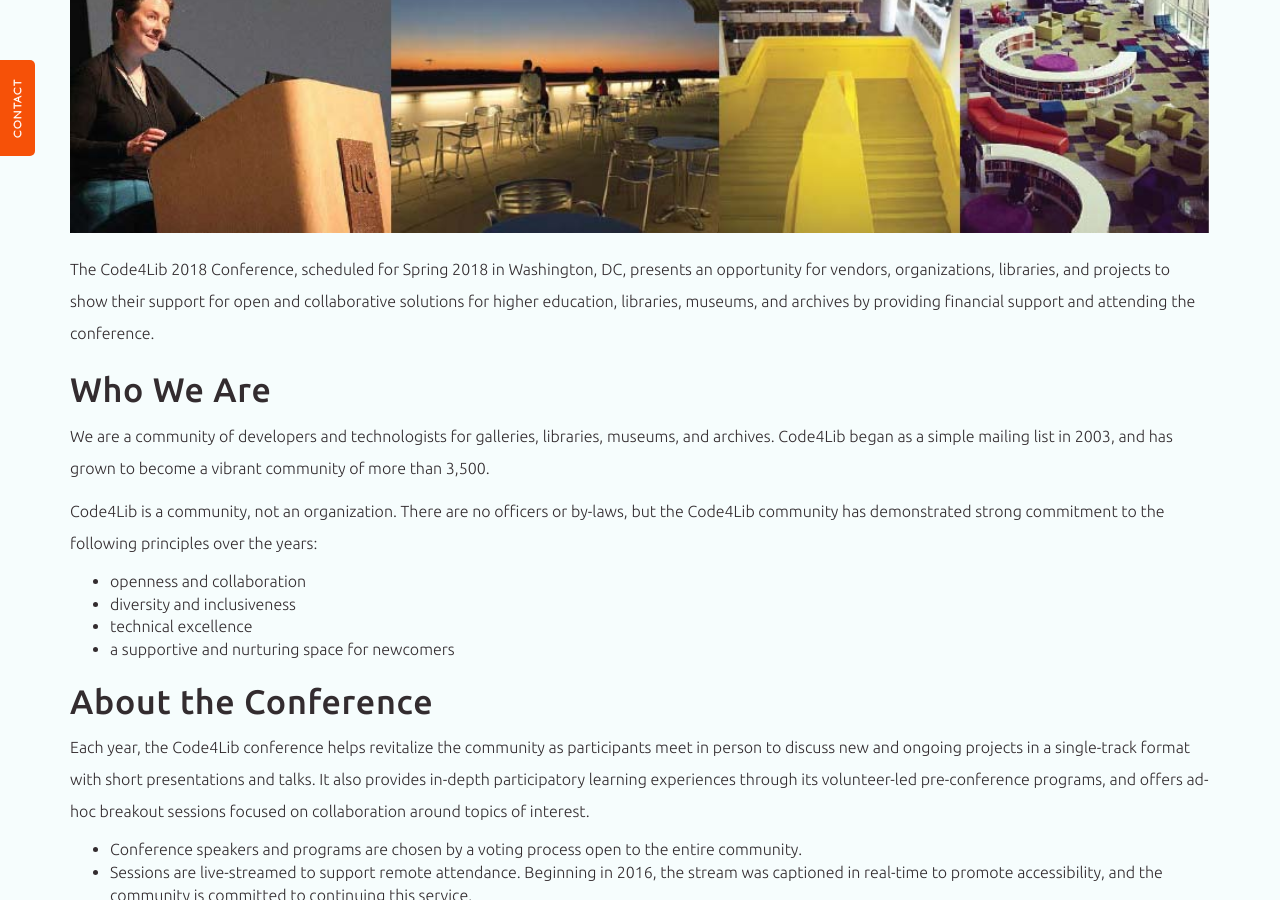
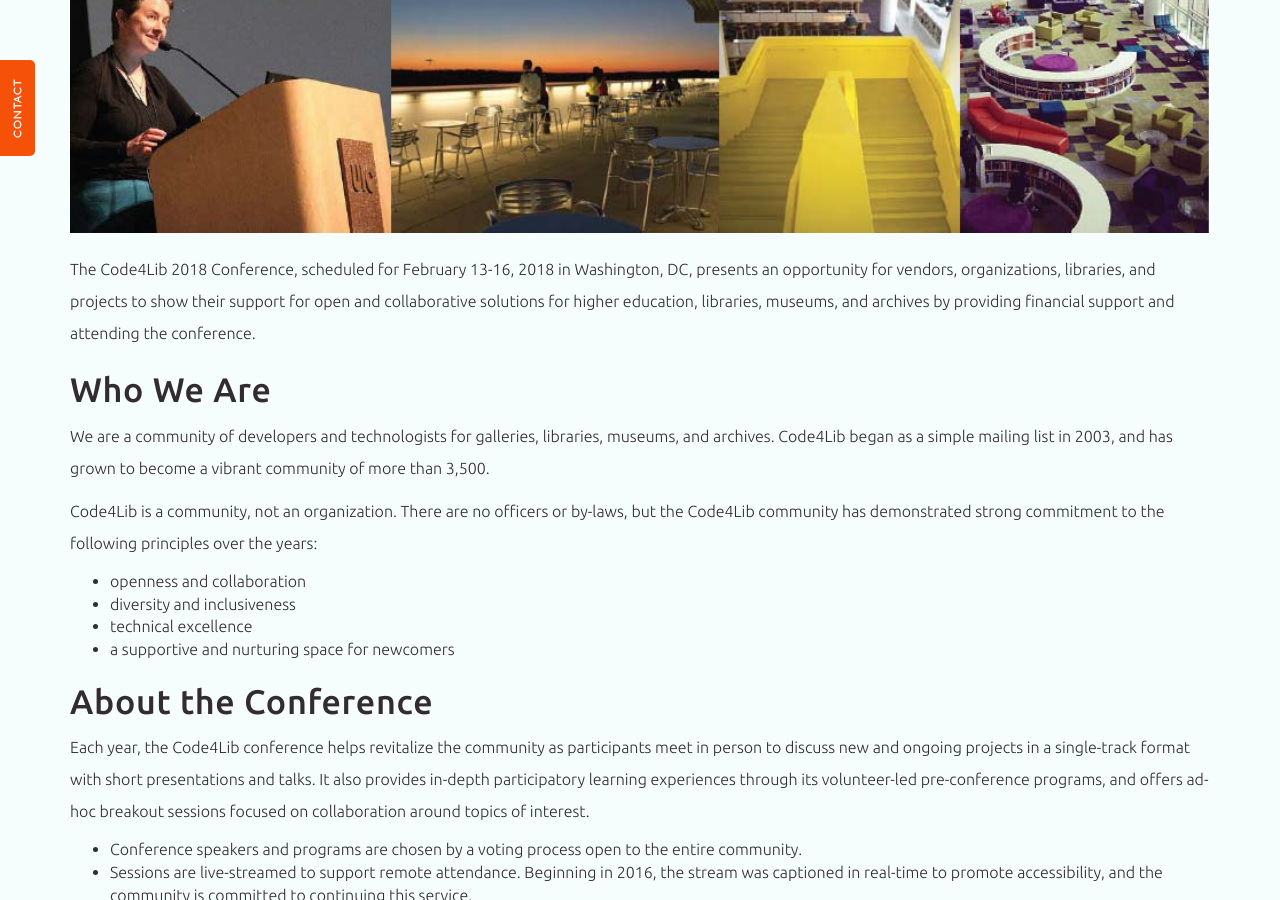
Before and after one commit to code4lib/2018.code4lib.org, a Jekyll site: the page built from prospectus/index.html, in a window 1280 px wide and 900 px high, scrolled down 397 px. Built offline with Jekyll 4.4.1, drawn with Linux system fonts in a browser that asks for light colours; some web fonts are replaced.

Commit message:
Updated prospectus
Updated to reflect accurate numbers of diversity scholarships left and the date of the conference.

```diff
--- a/prospectus/index.html
+++ b/prospectus/index.html
@@ -11,7 +11,7 @@
                 <h1>Code4Lib 2018 Sponsor Prospectus</h1>
                 <img src="/assets/img/persistent/prospectus-collage.jpg" title="Credit sdellis on Twitter" alt="Code4Lib Collage" width="100%">
                 <p style="margin-top: 20px">
-                  The Code4Lib 2018 Conference, scheduled for Spring 2018 in Washington, DC, presents an opportunity for vendors, organizations, libraries, and projects to show their support for open and collaborative solutions for higher education, libraries, museums, and archives by providing financial support and attending the conference.
+                  The Code4Lib 2018 Conference, scheduled for February 13-16, 2018 in Washington, DC, presents an opportunity for vendors, organizations, libraries, and projects to show their support for open and collaborative solutions for higher education, libraries, museums, and archives by providing financial support and attending the conference.
                 </p>
 
                 <h2>Who We Are</h2>
@@ -280,7 +280,7 @@
                 <a name="Diversity-Scholarships"></a>
                     <h3>Diversity Scholarships</h3>
 
-                    <p><b>15 available at $1,500, <span class="text-danger">13 left</span></b></p>
+                    <p><b>15 available at $1,500, <span class="text-danger">3 left</span></b></p>
                     <p>
                         These scholarships provide travel costs and conference fees for qualified applicants from groups typically underrepresented at the conference, including women, transgender people, and minority ethnic and racial groups. Applicants must be interested in actively contributing to the mission and goals of the Code4lib conference. Benefits of sponsoring a scholarship:
                     </p>
```
